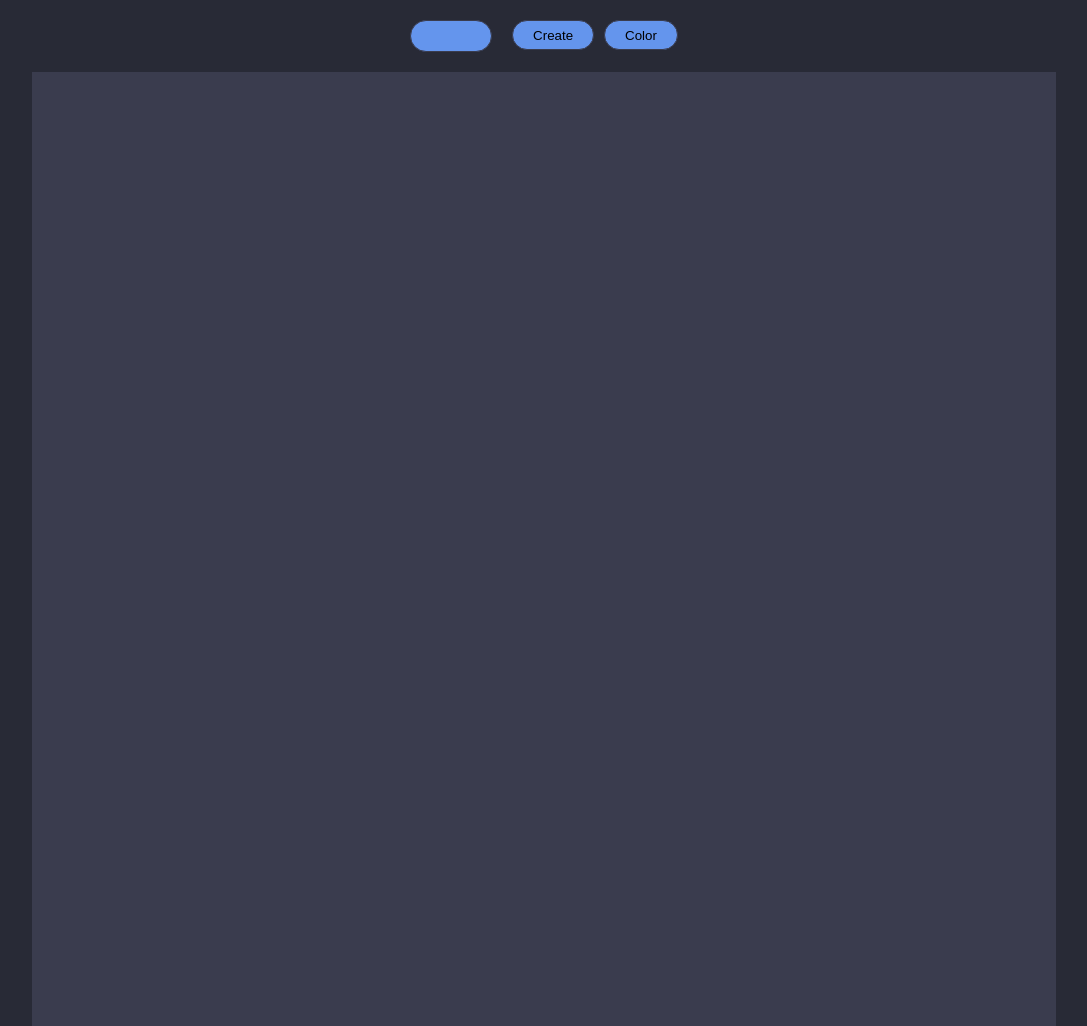
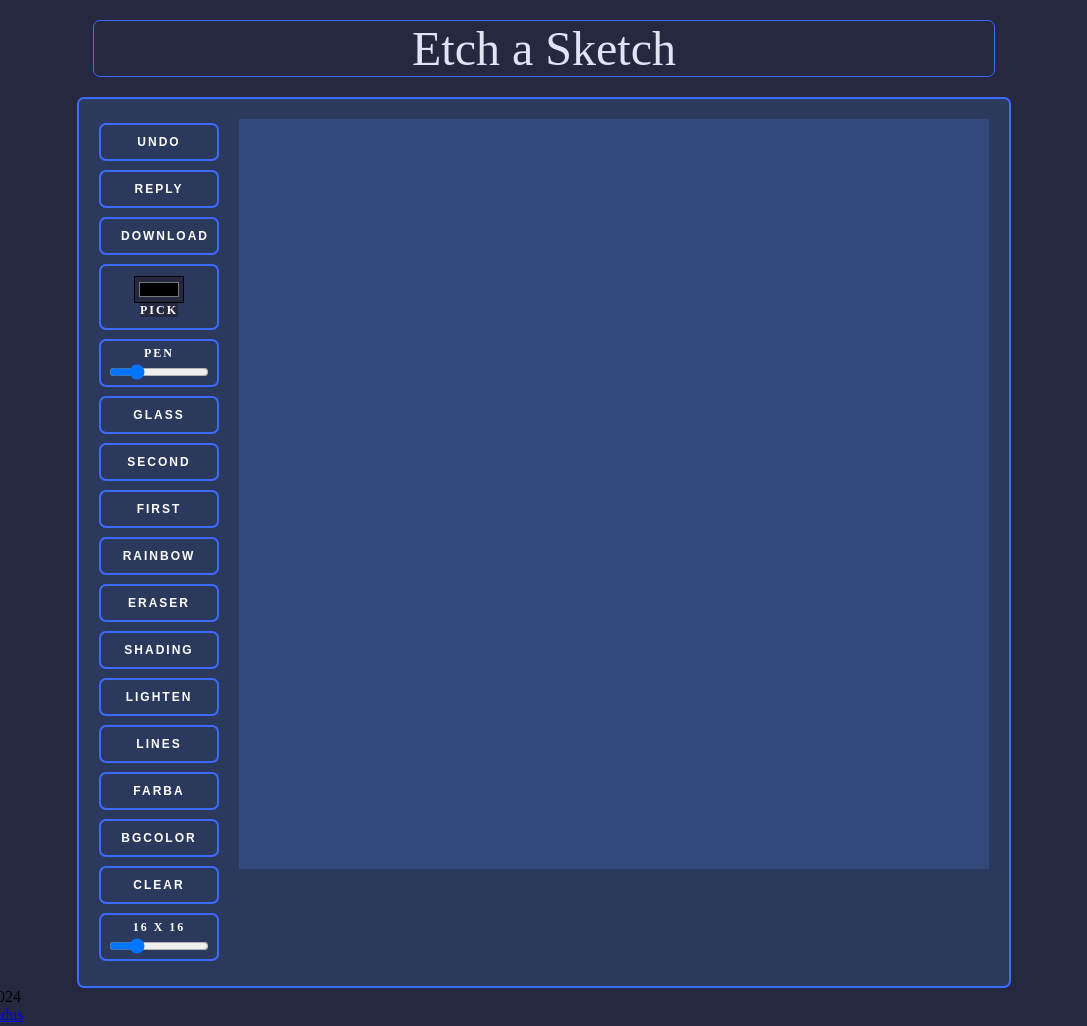
Before and after one commit to KrzysztofDziadus/Nauka, a plain HTML site: page Etch-A-Sketch/Etch-A-Sketch.html in a window 1280 px wide. Shown: the top 1026 px of the page, without its empty margins (96-1183 px from the left). Drawn offline with Linux system fonts and the light colour scheme; a script that the page names is missing.

Commit message:
new more advanced project etch a sketch

```diff
--- a/Etch-A-Sketch/Etch-A-Sketch.css
+++ b/Etch-A-Sketch/Etch-A-Sketch.css
@@ -1,63 +1,142 @@
-body {
-    background-color: #282a36;
-    /*border: 2px #0392ff solid;*/
+* {
+    background-color: #25283f;
+    margin: auto;
+}
+
+#header {
+    border-radius: 7px;
+    border: 1px solid rgb(61, 106, 255);
+    color: #e1e3f7;
+    text-align: center;
+    font-size: 48px;
+    width: 900px;
+    margin: 20px auto ;
+}
+
+#container{
+    display: flex;
+    width: min-content;
+    border: 2px solid rgb(61, 106, 255);
+    border-radius: 7px;
+    background-color: #2b395c;
+
 
 }
-
-.btnCreate, .number , .btnRandomColor{
-    padding: 0 20px;
-    background-color: cornflowerblue;
-    border-radius: 20px;
-    height: 30px;
-    border: #3a3c4e 1px solid;
+#sidebar-left {
+    background-color: #2b395c;
+    /*border: 1px solid rgb(74, 227, 23);*/
+    padding: 20px;
+    box-sizing: border-box;
+    display: flex;
+    flex-flow: column wrap;
+    border-radius: 7px;
 }
 
-.btnCreate:hover,  .btnRandomColor:hover{
-    background-color: #5885cf;
+#grid-container {
+    background-color: #33487a;
+    width: 750px;
+    height: 750px;
+    margin: 20px 20px 20px 0;
+}
+
+.button {
+    text-align: center;
+    box-sizing: border-box;
+    position: relative;
+    padding: 10px 20px;
+    border-radius: 7px;
+    border: 2px solid rgb(61, 106, 255);
+    font-size: 12px;
+    text-transform: uppercase;
+    font-weight: 600;
+    letter-spacing: 2px;
+    background: transparent; /* change to background: rgb(61, 106, 255);*/
+    color: #fff;
+    overflow: hidden;
+    box-shadow: 0 0 0 0 transparent;
+    -webkit-transition: all 0.2s ease-in;
+    -moz-transition: all 0.2s ease-in;
+    transition: all 0.2s ease-in;
+    width: 120px;
+    margin: 4px auto 5px auto;
+}
+.sizeValue{
+    padding: 5px 3px 1px 3px;
+}
+.sizeSlider{
+    width: 100px;
+}
+.grid-number{
+    padding-bottom: 3px;
+    background: transparent;
+}
+
+.button:hover {
+    background: rgb(61, 106, 255);
+    box-shadow: 0 0 15px 5px rgb(3, 146, 255);
+    -webkit-transition: box-shadow 0.2s ease-in;
+    -moz-transition: box-shadow 0.2s ease-in;
+    transition: box-shadow 0.2s ease-in;
     cursor: pointer;
 }
 
-.btnCreate:active ,  .btnRandomColor:active{
-    background-color: #4c73b1;
+
+.button:hover::before {
+    -webkit-animation: sh02 0.5s 0s linear;
+    -moz-animation: sh02 0.5s 0s linear;
+    animation: sh02 0.5s 0s linear;
+}
+
+.button::before {
+    content: '';
+    display: block;
+    width: 0px;
+    height: 86%;
+    position: absolute;
+    top: 7%;
+    left: 0%;
+    opacity: 0;
+    background: #fff;
+    box-shadow: 0 0 50px 30px #fff;
+    -webkit-transform: skewX(-20deg);
+    -moz-transform: skewX(-20deg);
+    -ms-transform: skewX(-20deg);
+    -o-transform: skewX(-20deg);
+    transform: skewX(-20deg);
+}
+
+
+.button-add{
+    background-color: rgb(77, 124, 255);
+    border-color: darkblue;
+    animation: animeFill 3s linear alternate-reverse infinite,
+    animeBorder 3s linear alternate-reverse infinite;
+
 
 }
+@keyframes sh02 {
+    from {
+        opacity: 0;
+        left: 0%;
+    }
 
-.number{
-    margin-right: 20px;
-    border-radius: 20px;
-    width: 40px;
-    text-align: center;
+    50% {
+        opacity: 1;
+    }
+
+    to {
+        opacity: 0;
+        left: 100%;
+    }
+}
+@keyframes animeFill {
+    to {
+        background-color: rgba(77, 124, 255, 0.642);
+    }
 }
 
-.header {
-    margin: 20px;
-    /*border: 2px red solid;*/
-    display: flex;
-    justify-content: center;
+@keyframes animeBorder {
+    to {
+        border-color: rgba(77, 124, 255, 0.137);
+    }
 }
-
-.grid {
-    box-sizing: border-box;
-    margin: auto auto 10px auto;
-    width: 1024px;
-    height: 1024px;
-    background-color: #3a3c4e;
-    display: flex;
-    flex-wrap: wrap;
-    align-content: flex-start;
-    overflow: hidden;
-}
-
-.boxStyle {
-    box-sizing: border-box;
-    border-right: 1px solid white;
-    border-bottom: 1px solid white;
-    cursor: pointer;
-}
-
-.boxStyle:hover{
-    border-color: #4c73b1;
-}
-.btnRandomColor{
-    margin-left: 10px;
-}
--- a/Etch-A-Sketch/Etch-A-Sketch.html
+++ b/Etch-A-Sketch/Etch-A-Sketch.html
@@ -1,18 +1,55 @@
 <!DOCTYPE html>
-<html lang="pl">
+<html lang="pl" xmlns="http://www.w3.org/1999/html">
 <head>
     <meta charset="UTF-8">
     <meta name="viewport" content="width=device-width, initial-scale=1.0">
     <title>Etch a sketch</title>
-    <link rel="stylesheet" href="Etch-A-Sketch.css" type="text/css" />
+    <link rel="stylesheet" href="Etch-A-Sketch.css" type="text/css"/>
     <script src="Etch-A-Sketch.js" defer></script>
 </head>
 <body>
-<div class="header">
-    <input class="number" type="text">
-    <button class="btnCreate">Create</button>
-    <button class="btnRandomColor">Color</button>
+<div id="header">Etch a Sketch</div>
+<div id="container">
+    <div id="sidebar-left">
+        <button id="undo" class="button">undo</button>
+        <button id="reply" class="button">reply</button>
+        <button id="download" class="button">download</button>
+        <div class="button">
+            <label for="pick-color">
+                <input id="pick-color" type="color">pick</label>
+        </div>
+
+        <div class="button sizeValue">
+            <div class="grid-number">pen</div>
+            <input id="pen-size" class="sizeSlider" type="range" value="16" min="1" max="64">
+        </div>
+        <button id="magnifying-glass" class="button">glass</button>
+        <button id="second-color" class="button">second</button>
+        <button id="first-color" class="button">first</button>
+        <button id="rainbow" class="button">rainbow</button>
+        <button id="eraser" class="button">eraser</button>
+        <button id="shading" class="button">shading</button>
+        <button id="lighten" class="button">lighten</button>
+        <button id="lines" class="button">lines</button>
+        <button id="color-grabber" class="button">farba</button>
+        <button id="background-color" class="button">bgcolor</button>
+        <button id="clear" class="button">clear</button>
+        <div id="size-Value" class="button sizeValue">
+            <div class="grid-number">16 x 16</div>
+            <input class="sizeSlider" type="range" value="16" min="1" max="64">
+        </div>
+    </div>
+    <div id="grid-container"></div>
 </div>
-<div class="grid"></div>
+<div id="footer">
+    <p>
+        Copyright ©
+        <script>
+            document.write(new Date().getFullYear())
+        </script>
+
+    </p>
+    <a href="https://github.com/KrzysztofDziadus" target="_blank">Krzysztof Dziadus </a>
+</div>
 </body>
 </html>
--- a/Etch-A-Sketch/Etch-A-Sketch.js
+++ /dev/null
@@ -1,51 +0,0 @@
-let buttonCreate = document.querySelector(".btnCreate");
-let gridBox = document.querySelector(".grid");
-let number = document.querySelector(".number");
-let color = document.querySelector(".btnRandomColor");
-let clicked = false;
-number.addEventListener('click', () => {
-    while (gridBox.firstChild) {
-        gridBox.removeChild(gridBox.firstChild);
-        number.value = '';
-        clicked = false;
-    }
-})
-function getRandomNumber() {
-    return Math.floor(Math.random() * 255);
-}
-
-
-function createVariables() {
-    while (number.value > 100) {
-        alert('musisz podać liczbę mniejszą lub równą 100')
-        number.value = '';
-    }
-    let multiple = (number.value * number.value)
-    let xBox = Math.sqrt(1048576 / multiple)
-    let accounts = [];
-    for (let i = 0; i < multiple; ++i) {
-        accounts[i] = `box${i}`;
-        accounts[i] = document.createElement("div")
-        accounts[i].classList.add("boxStyle", `div${i}`)
-        accounts[i].style.width = `${xBox}px`;
-        accounts[i].style.height = `${xBox}px`;
-        gridBox.appendChild(accounts[i])
-        if (clicked === true){
-            accounts[i].addEventListener('mouseover', () => {
-                const colorRandom = `rgba(${getRandomNumber()},${getRandomNumber()},${getRandomNumber()},1)`;
-                accounts[i].style.backgroundColor = colorRandom;
-                accounts[i].style.borderColor =  colorRandom;
-            });
-        }else{
-            accounts[i].addEventListener('mouseover', () => {
-                accounts[i].style.backgroundColor = `black`;
-                accounts[i].style.borderColor = 'black';
-            });
-        }
-
-    }
-}
-
-
-color.addEventListener('click', () => {clicked = true})
-buttonCreate.addEventListener('click', () => createVariables());
```
